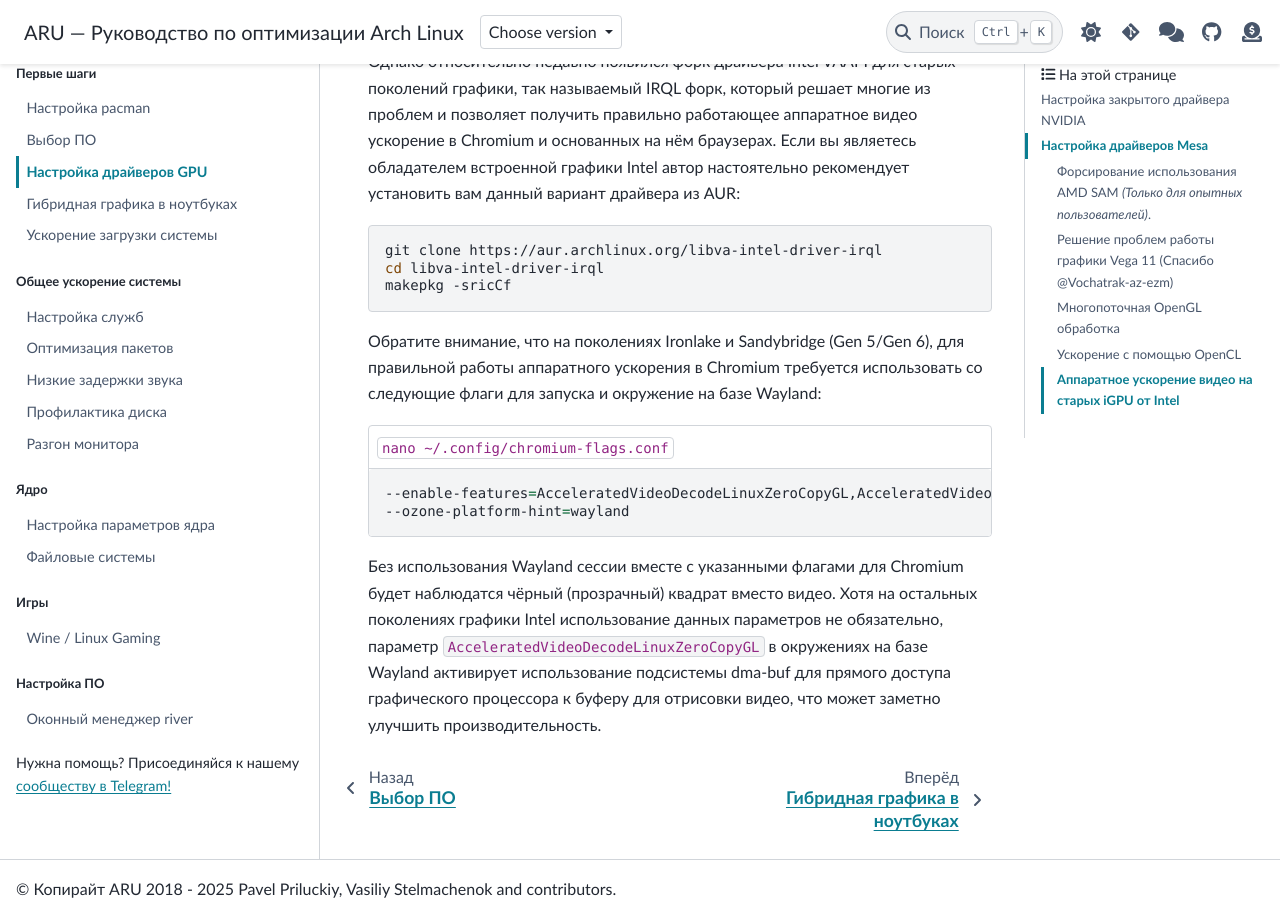
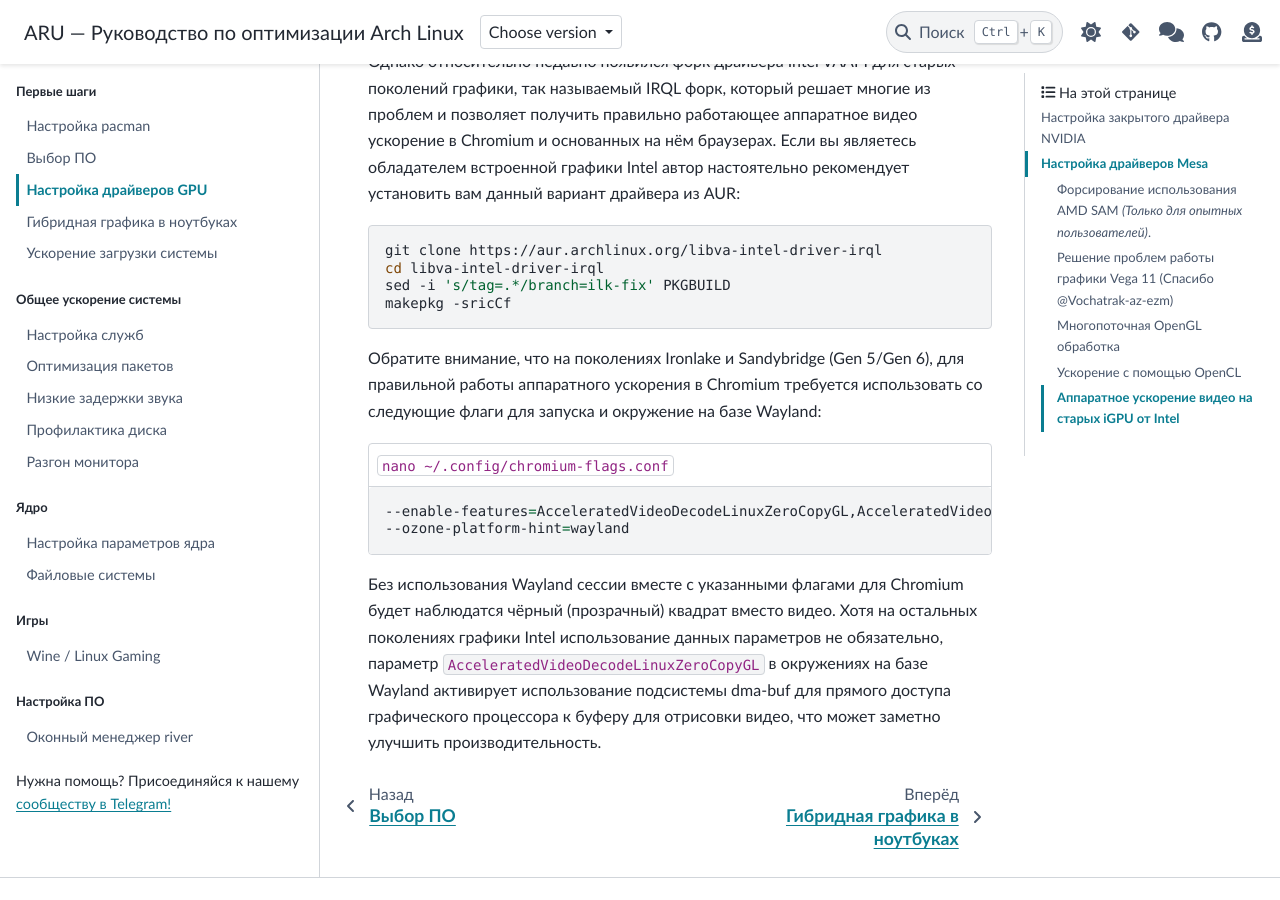
Before and after one commit to ventureoo/ARU, a Sphinx documentation site: the page built from docs/source/drivers.rst, in a window 1280 px wide and 900 px high, scrolled down 8167 px. Built offline with Sphinx 7.4.7 and the PyData theme 0.15.4, drawn with Linux system fonts in a browser that asks for light colours.

Commit message:
drivers: Specify branch for Ironlake Chromium decoding support
Signed-off-by: Vasiliy Stelmachenok <ventureo@cachyos.org>

```diff
--- a/docs/source/drivers.rst
+++ b/docs/source/drivers.rst
@@ -406,6 +406,7 @@
 
   git clone https://aur.archlinux.org/libva-intel-driver-irql
   cd libva-intel-driver-irql
+  sed -i 's/tag=.*/branch=ilk-fix' PKGBUILD
   makepkg -sricCf
 
 Обратите внимание, что на поколениях Ironlake и Sandybridge (Gen 5/Gen
```
